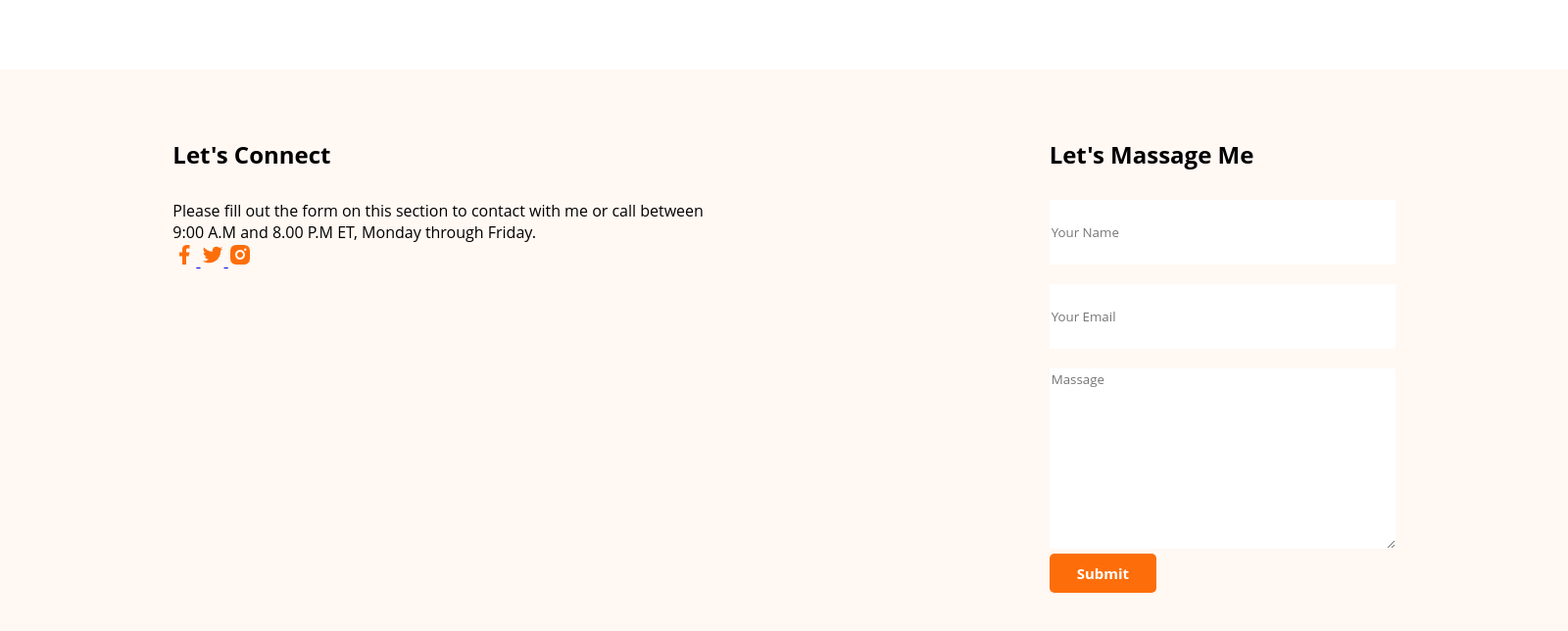
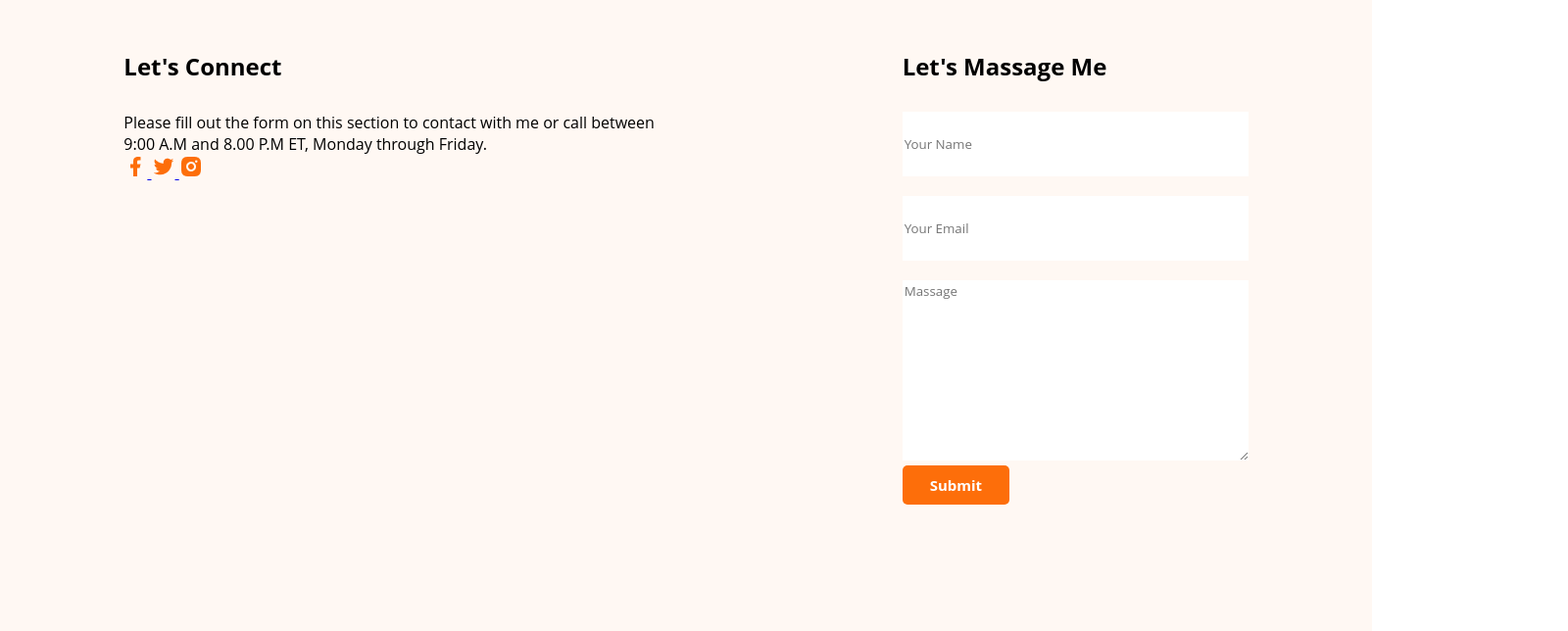
Before and after one commit to irfankkhhan14/Developer-portfolio, a plain HTML site: page index.html in a window 1280 px wide. Shown: the part 3505-4149 px from the top of the page at 98% size, 1600 px wide, since content can reach past the window. Drawn offline with Linux system fonts and the light colour scheme.

Commit message:
9th change

```diff
--- a/Styless/portfolio.css
+++ b/Styless/portfolio.css
@@ -213,12 +213,12 @@ main{
 }
 
 .contact {
-    margin-top: 100px;
+    margin-top: 10px;
     display: flex;
     justify-content: space-around;
     background: #FFF8F3;
     position: absolute;
-    width: 1600px;
+    width: 1400px;
     height: 780px;
     left: 0px;
     top: 3476px;
--- a/index.html
+++ b/index.html
@@ -157,7 +157,7 @@
                     </div>
                 </div>
             </div>
-            <div style="text-align: center; margin-bottom: 70px;">
+            <div style="text-align: center; margin-bottom: 0px;">
                 <button class="btn-cv">Download CV</button>
             </div>
         </section>
```
